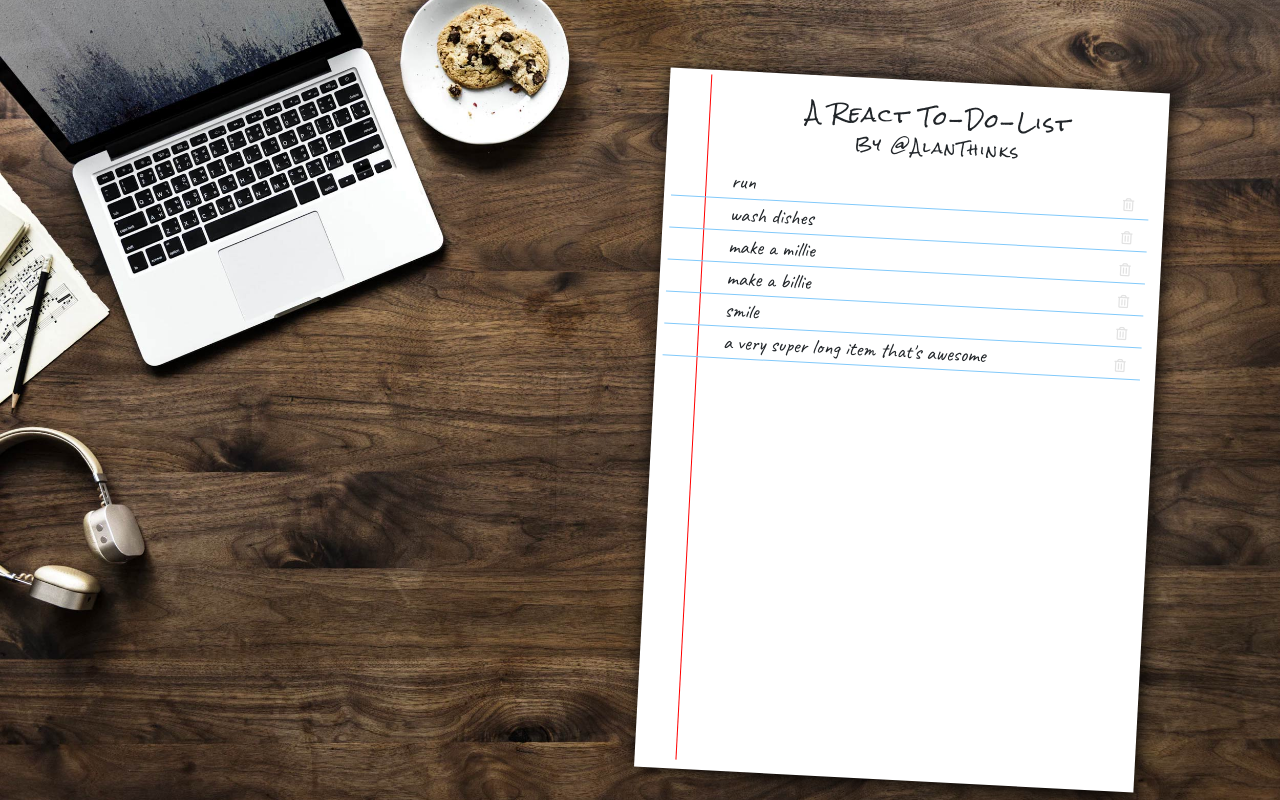
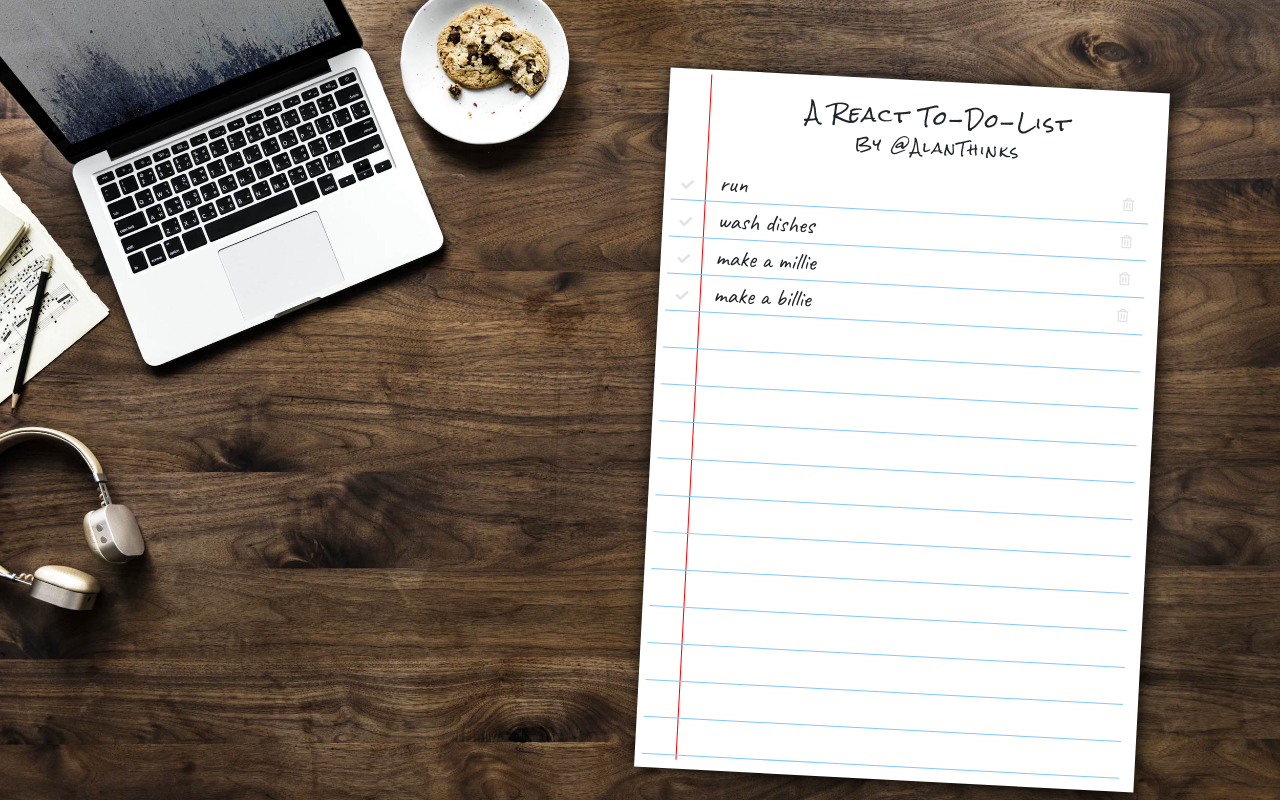
Before and after one commit to alanthinks/paper-to-do-list, a React (Create React App) app: page / in a window 1280 px wide. Built offline with nearby package versions, Linux system fonts and the light colour scheme.

Commit message:
Adding Checked-Stroked Functionality

```diff
--- a/package.json
+++ b/package.json
@@ -1,4 +1,5 @@
 {
+  "homepage": "http://my.alanthinks.com/test2",
   "name": "paper-to-do-list",
   "version": "0.1.0",
   "private": true,
--- a/src/App.js
+++ b/src/App.js
@@ -8,29 +8,33 @@ class App extends Component {
     this.state = {
       tasksList: [
         {
-          id: 1,
+          id: 0,
           task: "run"
         },
         {
-          id: 2,
+          id: 1,
           task: "wash dishes"
         },
         {
-          id: 3,
+          id: 2,
           task: "make a millie"
         },
         {
-          id: 4,
+          id: 3,
           task: "make a billie"
         },
-        {
-          id: 5,
-          task: "smile"
-        },
-        {
-          id: 5,
-          task: "a very super long item that's awesome"
-        }
+        "",
+        "",
+        "",
+        "",
+        "",
+        "",
+        "",
+        "",
+        "",
+        "",
+        "",
+        ""
       ]
     };
 
@@ -38,7 +42,7 @@ class App extends Component {
     this.update = this.update.bind(this);
     this.delete = this.delete.bind(this);
   }
-
+  componentDidUpdate() {}
   update(newText, i) {
     console.log("updating item at index", i, newText);
     this.setState(prevState => ({
@@ -58,7 +62,7 @@ class App extends Component {
   eachTaskItem(taskObject, i) {
     return (
       <TaskLineItem
-        key={taskObject.id}
+        key={i}
         onUpdate={this.update}
         onDelete={this.delete}
         taskValue={taskObject.task}
--- a/src/TaskLineItem.js
+++ b/src/TaskLineItem.js
@@ -5,26 +5,28 @@ class TaskLineItem extends Component {
   constructor(props) {
     super(props);
     this.state = {
-      editing: false
+      editing: false,
+      taskDone: false,
+      textDoneStyle: "item-text",
+      checkBoxStyle: "check-box"
     };
 
-    this.btnDeleteRef = React.createRef();
+    this.selectedInput = React.createRef();
 
     this.edit = this.edit.bind(this);
     this.delete = this.delete.bind(this);
     this.save = this.save.bind(this);
     this.renderEdit = this.renderEdit.bind(this);
     this.renderItem = this.renderItem.bind(this);
-    this.trashHover = this.trashHover.bind(this);
+    this.checkBox = this.checkBox.bind(this);
   }
 
   componentDidUpdate() {
-    // var textArea;
-    // if (this.state.editing) {
-    //   textArea = this._newText;
-    //   textArea.focus();
-    //   textArea.select();
-    // }
+    let currentInput;
+    if (this.state.editing) {
+      currentInput = this.selectedInput.current;
+      currentInput.focus();
+    }
   }
 
   // shouldComponentUpdate(nextProps, nextState) {
@@ -51,15 +53,35 @@ class TaskLineItem extends Component {
     });
   }
 
-  trashHover() {
-    this.btnDeleteRef.current.focus();
+  checkBox() {
+    if (this.state.taskDone) {
+      console.log("task now not done");
+      this.setState({
+        checkBoxStyle: "check-box",
+        textDoneStyle: "item-text",
+        taskDone: false,
+        editing: false
+      });
+    } else {
+      console.log("task now done");
+
+      this.setState({
+        checkBoxStyle: "check-box complete",
+        textDoneStyle: "item-text done",
+        taskDone: true,
+        editing: false
+      });
+    }
   }
 
   renderEdit() {
     return (
       <div className="item-box">
+        <div className={this.state.checkBoxStyle} onClick={this.checkBox}>
+          <i className="fas fa-check" />
+        </div>
         <form className="item-box-edit" onSubmit={this.save}>
-          <input defaultValue={this.props.taskValue} />
+          <input defaultValue={this.props.taskValue} ref={this.selectedInput} />
         </form>
         <div className="btn-delete" onClick={this.delete}>
           <i className="far fa-trash-alt" />
@@ -69,22 +91,29 @@ class TaskLineItem extends Component {
   }
 
   renderItem() {
-    console.log("rendering");
-
-    return (
-      <div className="item-box" onMouseOver={this.trashHover}>
-        <div className={"item-text"} onClick={this.edit}>
-          {this.props.taskValue}
+    if (this.props.taskValue) {
+      return (
+        <div className="item-box">
+          <div className={this.state.checkBoxStyle} onClick={this.checkBox}>
+            <i className="fas fa-check" />
+          </div>
+          <div className={this.state.textDoneStyle} onClick={this.edit}>
+            {this.props.taskValue}
+          </div>
+          <div className="btn-delete" onClick={this.delete}>
+            <i className="far fa-trash-alt" />
+          </div>
         </div>
-        <div
-          ref={this.btnDeleteRef}
-          className="btn-delete"
-          onClick={this.delete}
-        >
-          <i className="far fa-trash-alt" />
+      );
+    } else {
+      return (
+        <div className="item-box">
+          <div className={this.state.textDoneStyle} onClick={this.edit}>
+            {this.props.taskValue}
+          </div>
         </div>
-      </div>
-    );
+      );
+    }
   }
   render() {
     return this.state.editing ? this.renderEdit() : this.renderItem();
--- a/src/css/main.css
+++ b/src/css/main.css
@@ -43,7 +43,7 @@
 
 .item-box {
   font-family: "Caveat", cursive;
-  font-size: 1.3rem;
+  font-size: 1.5rem;
   margin-left: -50px;
   padding-left: 60px;
   border-bottom: rgb(129, 201, 250) solid 1px;
@@ -53,12 +53,31 @@
   display: inline-block;
   width: 90%;
 }
+.item-text {
+  margin-left: 25px;
+}
+.item-box .check-box {
+  color: rgb(228, 227, 227);
+  display: inline-block;
+  margin-left: -50px;
+  font-size: 13px;
+}
+
+.item-box .check-box.complete {
+  color: black;
+}
+.item-box .check-box:hover {
+  color: rgb(1, 160, 73);
+  display: inline-block;
+  margin-left: -50px;
+  transition: 0.4s;
+}
 .item-text.done {
   text-decoration: line-through;
 }
 .item-box-edit input {
+  margin-left: 25px;
   width: 100%;
-
   border: none;
 }
 .item-box-edit input:focus {
```
